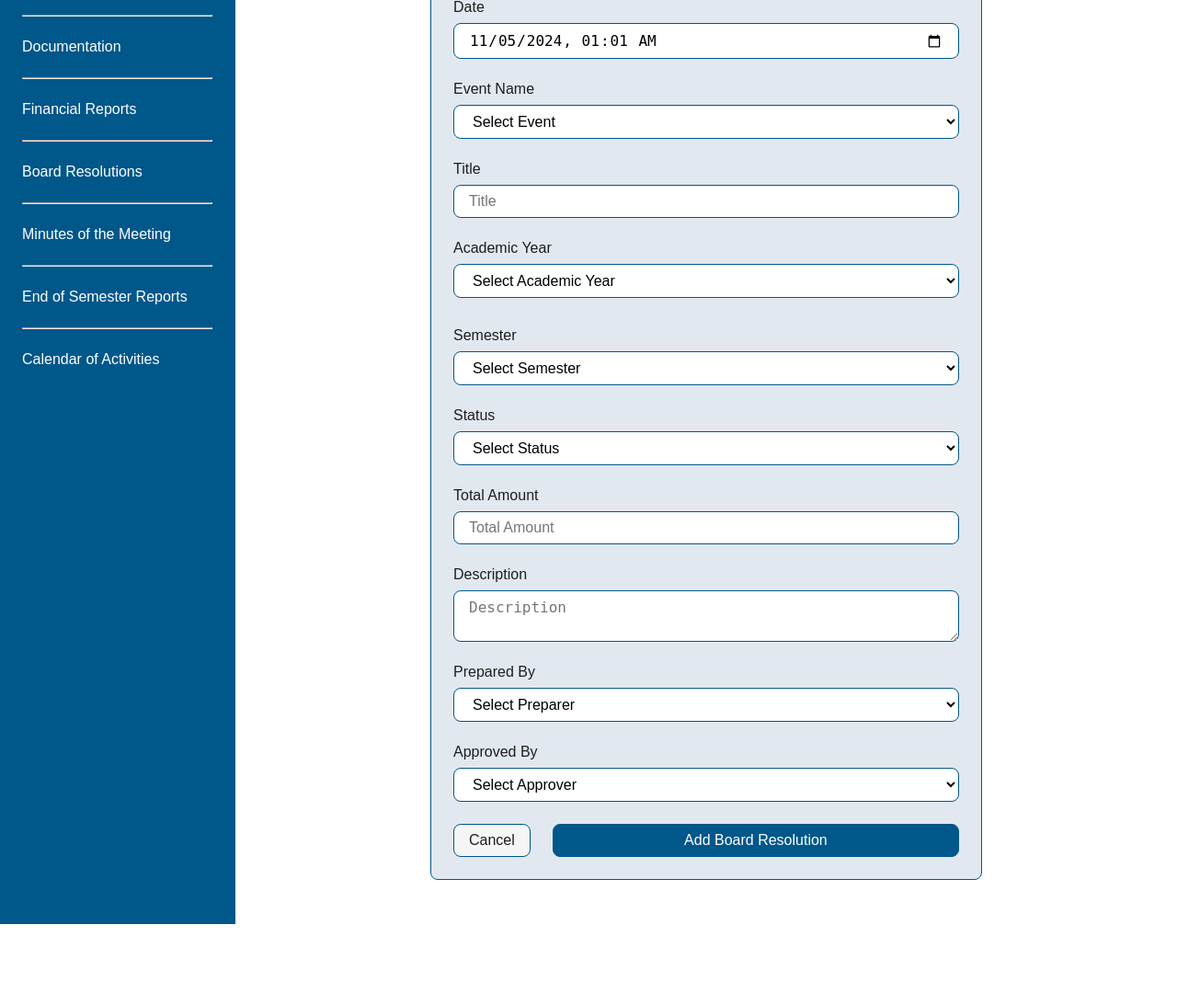
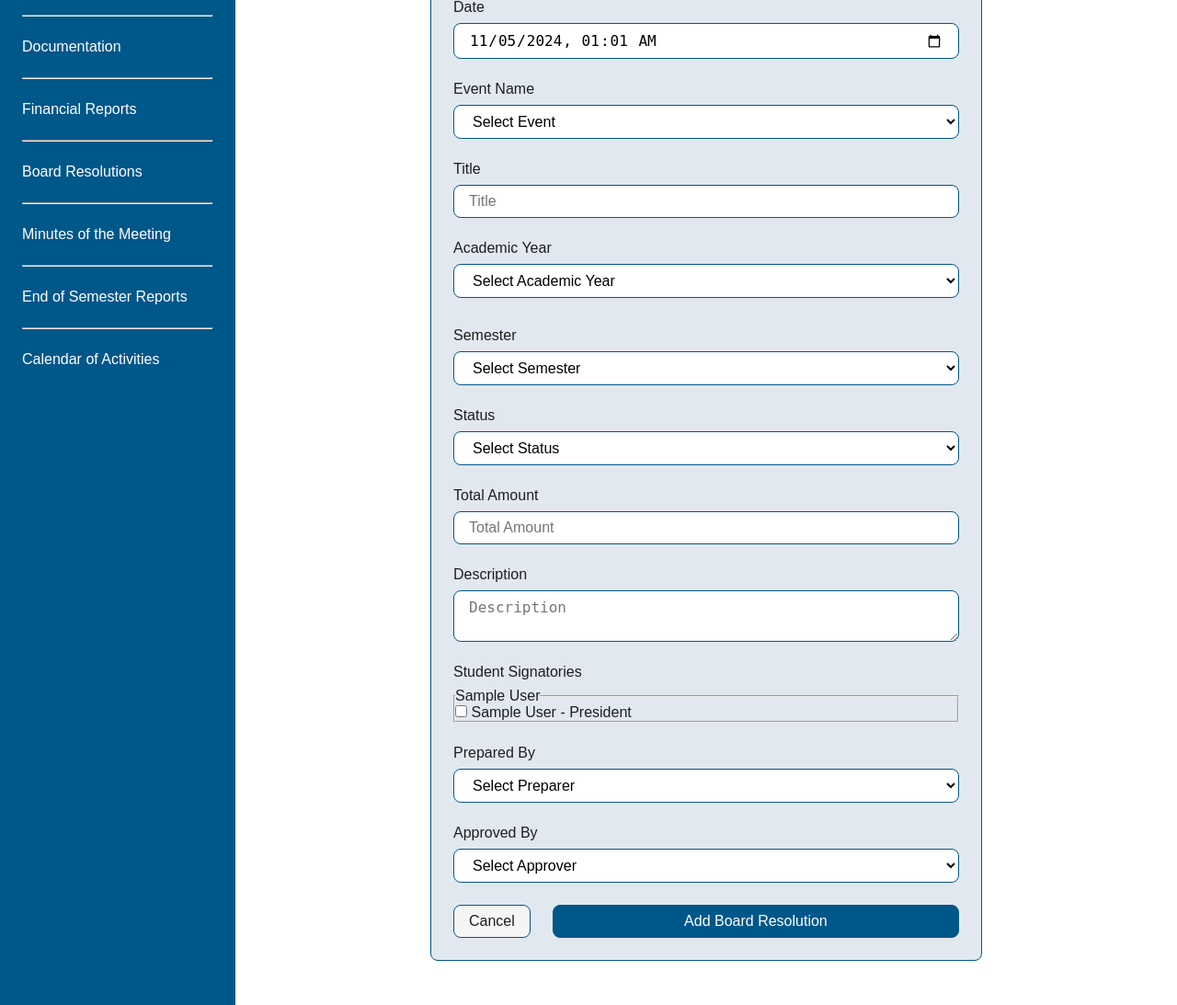
Before and after one commit to MACantara/E-Council, a Flask app: page /add-board-resolution in a window 1280 px wide. Shown: the part 274-1367 px from the top of the page at 92% size. Before the commit the page ends 1279 px from the top, so only its background shows below. Run offline with Flask 3, Linux system fonts and the light colour scheme; a user stored in the database is signed in; tables that the repository leaves empty hold one stand-in row (values such as "Sample post"); grey boxes marked "Sample" are stand-in pictures.

Commit message:
Add student signatories section to board resolution forms

```diff
--- a/templates/add-board-resolution.html
+++ b/templates/add-board-resolution.html
@@ -98,6 +98,23 @@
                 </div>
 
                 <div class="input-pair">
+                    <label for="board-resolutions-student-signatories">Student Signatories</label>
+                    <div id="board-resolutions-student-signatories">
+                        {% for organization in student_organizations %}
+                        <fieldset>
+                            <legend>{{ organization.student_organizations_name }}</legend>
+                            {% for user in organization.users %}
+                            <div>
+                                <input type="checkbox" name="board-resolutions-student-signatories" value="{{ user.users_id }}" id="user-{{ user.users_id }}">
+                                <label for="user-{{ user.users_id }}">{{ user.users_first_name }} {{ user.users_last_name }} - {{ user.users_student_organization_position }}</label>
+                            </div>
+                            {% endfor %}
+                        </fieldset>
+                        {% endfor %}
+                    </div>
+                </div>
+
+                <div class="input-pair">
                     <label for="board-resolutions-prepared-by">Prepared By</label>
                     <select name="board-resolutions-prepared-by" id="board-resolutions-prepared-by" required>
                         <option value="" disabled selected>Select Preparer</option>
```
Also changed, not shown: templates/update-board-resolution.html (+17 -0 lines).
